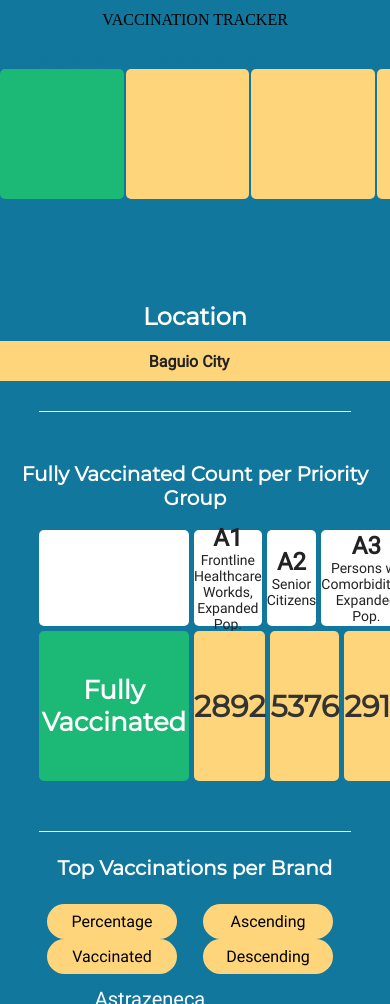
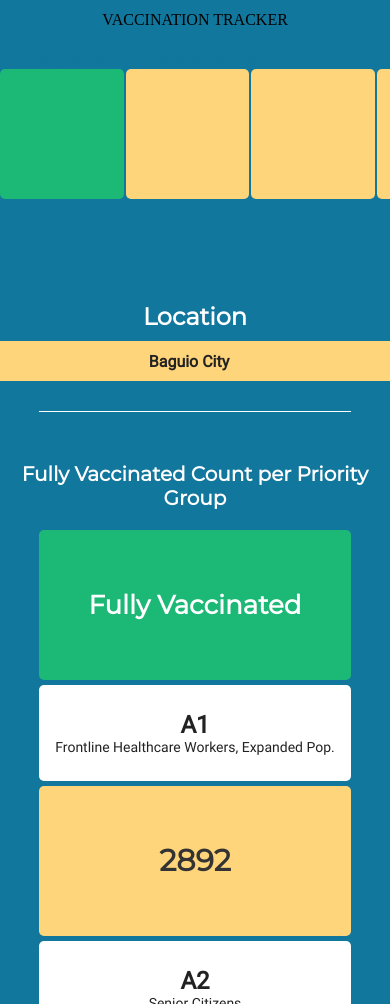
Before and after one commit to ABCD-EDU/baguio-vacc-dashboard, a plain HTML site: page public/tracker.html in a window 390 px wide. Shown: the part 96-1100 px from the top of the page. Drawn offline with Linux system fonts and the light colour scheme.

Commit message:
add: brgy category cards responsiveness

```diff
--- a/public/tracker.html
+++ b/public/tracker.html
@@ -31,6 +31,7 @@
 
     <div class="titleBar"><span class="headerText">VACCINATION TRACKER</span></div>
 
+    <!-- Summary Cards Section -->
     <h3 id="vac-summary-title">Baguio City Vaccination Summary</h3>
     <div class="total-cards-container">
         <div class="total-card1" id="total-card1"></div>
@@ -51,58 +52,54 @@
         <hr>
 
         <span id="categoriesLabel">Fully Vaccinated Count per Priority Group</span>
-        <div id="categoriesMainContainer">
-            <div id="categoriesContainer">
-                <div id="priorityGroupContainer">
+        <div class="categoriesContainer">
+            <div class="categoryContainer" id="emptySpace">
             </div>
-                <div class="categoryContainer">
+            <div class="categoryContainer" id="category1">
                 <span class="categoryLabel">A1</span>
-                    <span class="categorySubLabel">Frontline Healthcare Workds, Expanded Pop.</span>
+                <span class="categorySubLabel">Frontline Healthcare Workers, Expanded Pop.</span>
             </div>
-                <div class="categoryContainer">
+            <div class="categoryContainer" id="category2">
                 <span class="categoryLabel">A2</span>
                 <span class="categorySubLabel">Senior Citizens</span>
             </div>
-                <div class="categoryContainer">
+            <div class="categoryContainer" id="category3">
                 <span class="categoryLabel">A3</span>
                 <span class="categorySubLabel">Persons w/ Comorbidities, Expanded Pop.</span>
             </div>
-                <div class="categoryContainer">
+            <div class="categoryContainer" id="category4">
                 <span class="categoryLabel">A4</span>
                 <span class="categorySubLabel">Frontliners in Essential Sectors</span>
             </div>
-                <div class="categoryContainer">
+            <div class="categoryContainer" id="category5">
                 <span class="categoryLabel">A5</span>
                 <span class="categorySubLabel">Indigent Population</span>
             </div>
-                <div class="categoryContainer">
+            <div class="categoryContainer" id="category6">
                 <span class="categoryLabel">B&C</span>
                 <span class="categorySubLabel">Rest of the Population</span>
             </div>
-            </div>
 
-            <div id="dataContainer">
-                <div id="vaccinatedContainer">
+            <div class="dataContainer" id="vaccinatedContainer">
                 <span>Fully Vaccinated</span>
             </div>
-                <div class="dataContainer">
+            <div class="dataContainer" id="data1">
                 <span id="A1-Data"></span>
             </div>
-                <div class="dataContainer">
+            <div class="dataContainer" id="data2">
                 <span id="A2-Data"></span>
             </div>
-                <div class="dataContainer">
+            <div class="dataContainer" id="data3">
                 <span id="A3-Data"></span>
             </div>
-                <div class="dataContainer">
+            <div class="dataContainer" id="data4">
                 <span id="A4-Data"></span>
             </div>
-                <div class="dataContainer">
+            <div class="dataContainer" id="data5">
                 <span id="A5-Data"></span>
             </div>
-                <div class="dataContainer">
+            <div class="dataContainer" id="data6">
                 <span id="B&C-Data"></span>
-                </div>
             </div>
         </div>
         <hr>
--- a/style/tracker/barangayCategories.css
+++ b/style/tracker/barangayCategories.css
@@ -53,41 +53,90 @@
     color: #FFFFFF;
 }
 
-#categoriesMainContainer {
+.categoriesContainer {
     width: 80%;
     margin: 0 auto;
-    display: flex;
-    flex-direction: column;
+    margin-bottom: 50px;
+    display: grid;
     gap: 5px;
-    column-gap: 5px;
-    margin-bottom: 50px;
+    grid-template-columns: 1fr 1fr 1fr 1fr 1fr 1fr 1fr;
+    grid-template-rows: 0.5fr 1fr;
+    grid-template-areas:
+    "emptySpace category1 category2 category3 category4 category5 category6"
+    "vaccinatedContainer data1 data2 data3 data4 data5 data6";
 }
 
-#categoriesContainer {
-    display: flex;
-    align-content: flex-start;
-    gap: 5px;
+@media only screen and (max-width:600px) {
+    .categoriesContainer {
+        grid-template-columns: 1fr;
+        grid-template-rows: 0.1fr 1fr 0.5fr 1fr 0.5fr 1fr 0.5fr 1fr 0.5fr 1fr 0.5fr 1fr 0.5fr 1fr;
+        grid-template-areas:
+        "emptySpace"
+        "vaccinatedContainer"
+        "category1"
+        "data1"
+        "category2"
+        "data2"
+        "category3"
+        "data3"
+        "category4"
+        "data4"
+        "category5"
+        "data5"
+        "category6"
+        "data6";
+    }
+    #categoriesLabel {
+        margin-bottom: 0px;
+    }
+    #emptySpace {
+        height: 1px;
+    }
 }
 
-#priorityGroupContainer {
-    display: flex;
-    height: 96px;
-    width: 200px;
-    min-width: 150px;
-    box-sizing: border-box;
-    border-radius: 5px;
-    background: #FFFFFF;
+#emptySpace {
+    grid-area: emptySpace;
+    background-color: #12779D;
 }
-
-#priorityGroupContainer span {
-    font-family: Montserrat;
-    font-style: normal;
-    font-weight: 900;
-    font-size: 24px;
-    line-height: 29px;
-    text-align: center;
-
-    color: #222222;
+#category1 {
+    grid-area: category1;
+}
+#category2 {
+    grid-area: category2;
+}
+#category3 {
+    grid-area: category3;
+}
+#category4 {
+    grid-area: category4;
+}
+#category5 {
+    grid-area: category5;
+}
+#category6 {
+    grid-area: category6;
+}
+#vaccinatedContainer {
+    grid-area: vaccinatedContainer;
+    background: #1CB876;
+}
+#data1 {
+    grid-area: data1;
+}
+#data2 {
+    grid-area: data2;
+}
+#data3 {
+    grid-area: data3;
+}
+#data4 {
+    grid-area: data4;
+}
+#data5 {
+    grid-area: data5;
+}
+#data6 {
+    grid-area: data6;
 }
 
 .categoryContainer {
@@ -97,7 +146,6 @@
     align-items: center;
     background: #ffffff;
     border-radius: 5px;
-    width: 215px;
     height: 96px;
 }
 
@@ -118,31 +166,11 @@
     line-height: 16px;
 }
 
-#dataContainer {
-    display: flex;
-    align-content: flex-start;
-    gap: 5px;
-}
-
-#vaccinatedContainer {
-    display: flex;
-    flex-direction: column;
-    justify-content: center;
-    align-items: center;
-    width: 200px;
-    min-width: 150px;
-    height: 150px;
-
-    background: #1CB876;
-    border-radius: 5px;
-}
-
 .dataContainer {
     display: flex;
     flex-direction: column;
     justify-content: center;
     align-items: center;
-    width: 215px;
     height: 150px;
 
     background: #FFD57B;
```
Lines whose indentation alone changed are shown as unchanged.
